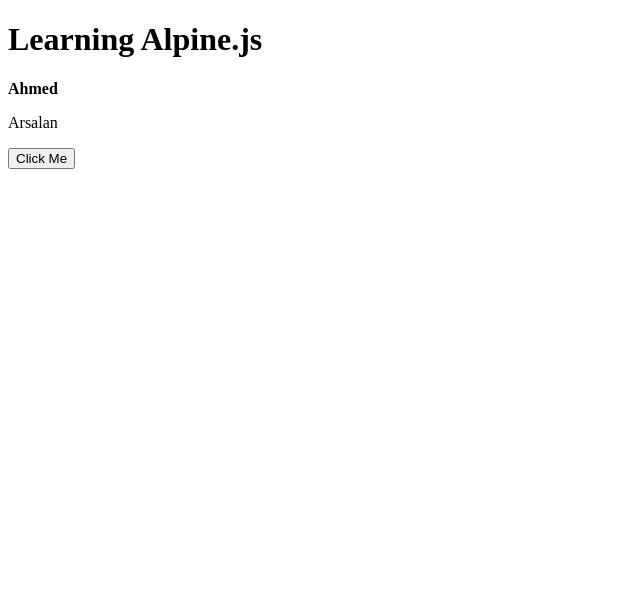
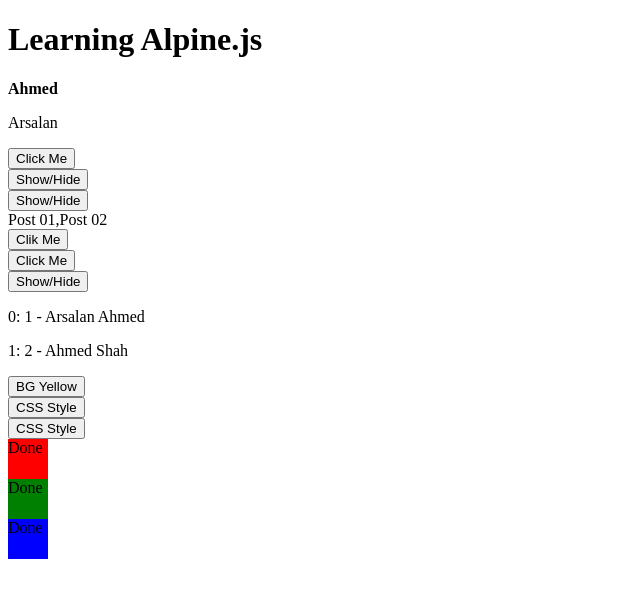
Before and after one commit to ArsalanSiddique/alpinejs, a plain HTML site: page index.html in a window 1280 px wide. Shown: the whole page, without its empty margins (0-640 px from the left). Drawn offline with nearby package versions, Linux system fonts and the light colour scheme.

Commit message:
modified

```diff
--- /dev/null
+++ b/app.js
@@ -0,0 +1,14 @@
+document.addEventListener("alpine:init", () => {
+    Alpine.data("dropdown", () => ({
+        open: false,
+        toggle() {
+            this.open = !this.open;
+        }
+    }))
+
+
+    Alpine.store('users', {
+        name: "This is name of user.",
+        posts: ["Post 01", "Post 02"]
+    })
+})
--- a/index.html
+++ b/index.html
@@ -6,6 +6,7 @@
     <meta name="viewport" content="width=device-width, initial-scale=1.0">
     <title>Alpine Js</title>
     <script defer src="https://unpkg.com/alpinejs@3.x.x/dist/cdn.min.js"></script>
+    <script src="app.js"></script>
 </head>
 <body>
 
@@ -18,17 +19,156 @@
         <p x-html="html"></p>
     </div>
 
+
     <!-- x-data with method -->
     <div x-data="{name: 'Arsalan', change() { this.name = 'Ahmed' }}">
         <p x-text="name" @click="change()"></p>
     </div>
 
     <div x-data="{open: false, toggle() { this.open = !this.open }}">
+        <button @click="toggle">Click Me</button>
+        <p x-show="open" > I am Toggle paragraph... </p>
+    </div>
 
-        <button @click="toggle()">Click Me</button>
-        <p x-show="open" > I am Toggle paragraph... </p>
 
+    <!-- Re-useable Data -->
+
+    <div x-data="dropdown">
+        <button @click="toggle"> Show/Hide </button>
+        <div x-show="open">
+            This is content of dropdown...
+        </div>
     </div>
+
+    <div x-data="dropdown">
+        <button @click="toggle"> Show/Hide </button>
+        <div x-show="open">
+            This is content of dropdown...
+        </div>
+    </div>
+
+    <!-- Dataless component -->
+    <!-- <div x-data @click="alert('Something...')"> Click me </div> -->
+
+    <!-- Data comming from store -->
+    <div x-data x-text="$store.users.posts"></div>
+
+    <!-- X-init -->
+    <div x-init="console.log('Running')"></div>
+    <div x-data="{
+        init() {
+            console.log('Running...')
+        }
+    }"></div>
+
+
+
+    <!-- Getter & Setter -->
+    <div x-data="{
+        open: false,
+        get isOpen() {
+            return this.open
+        },
+        set isOpen(open) {
+            this.open = open
+        },
+        toggle() {
+            this.isOpen = !this.isOpen
+        }
+    }">
+        <button @click="toggle"> Clik Me </button>
+        <div x-show="open"> I am getter and setter... </div>
+    </div>
+
+
+    <!-- X-show X-transition -->
+
+    <div x-data="{
+        open: false,
+        toggle() {
+            this.open = !this.open
+        }
+    }">
+        <button @click="toggle"> Click Me </button>
+        <div x-show="open"
+             x-transition.enter.duration.200ms
+             x-transition.leave.duration.2000ms
+            > Data with transition </div>
+    </div>
+
+
+    <!-- X-if -->
+
+    <div x-data="{
+        open: false,
+        toggle() {
+            this.open = !this.open
+        }
+    }">
+        <button @click="toggle" > Show/Hide </button>
+        <template x-if="open">
+            <div> This is content inside x-if </div>
+        </template>
+    </div>
+
+    <!-- X-for -->
+
+    <div x-data="{
+        users: [{id: 1, name: 'Arsalan Ahmed'}, {id: 2, name: 'Ahmed Shah'}]
+    }">
+        <template x-for="(user, index) in users" :key="user.id">
+            <p x-text="index + ': ' + user.id + ' - ' + user.name"></p>
+        </template>
+    </div>
+
+    <!-- X-bind -->
+
+    <div x-data="{
+        clicked: false,
+        color: 'yellow'
+    }">
+        <button :class="clicked ? color : ''" @click="clicked = !clicked"> BG Yellow </button>
+    </div>
+    <style>
+        .yellow {
+            background-color: yellow;
+        }
+    </style>
+
+    <!-- x-bind style -->
+    <div x-data="{clicked: false, color: 'yellow' }">
+        <button :style="{backgroundColor: clicked ? color : '' }" @click="clicked = !clicked"> CSS Style </button>
+    </div>
+
+    <!-- x-bind ID -->
+    <div x-data="{number: ''}">
+        <button :id="number" @click="number = (Math.round(Math.random() * 1000000))"> CSS Style </button>
+    </div>
+
+    <!-- Challenge -->
+
+    <div x-data="{colors: ['red', 'green', 'blue']}">
+        <!-- Iterate over colors and display 40x40px boxes with given colors.  -->
+        <template x-for="color in colors">
+            <div class="box" :class="color"> Done </div>
+        </template>
+    </div>
+
+    <style>
+        .box {
+            width: 40px;
+            height: 40px;
+        }
+        .red {
+            background-color: red;
+        }
+        .green {
+            background-color: green;
+        }
+        .blue {
+            background-color: blue;
+        }
+    </style>
 
 </body>
 </html>
```
Also changed, not shown: 1 other file.
